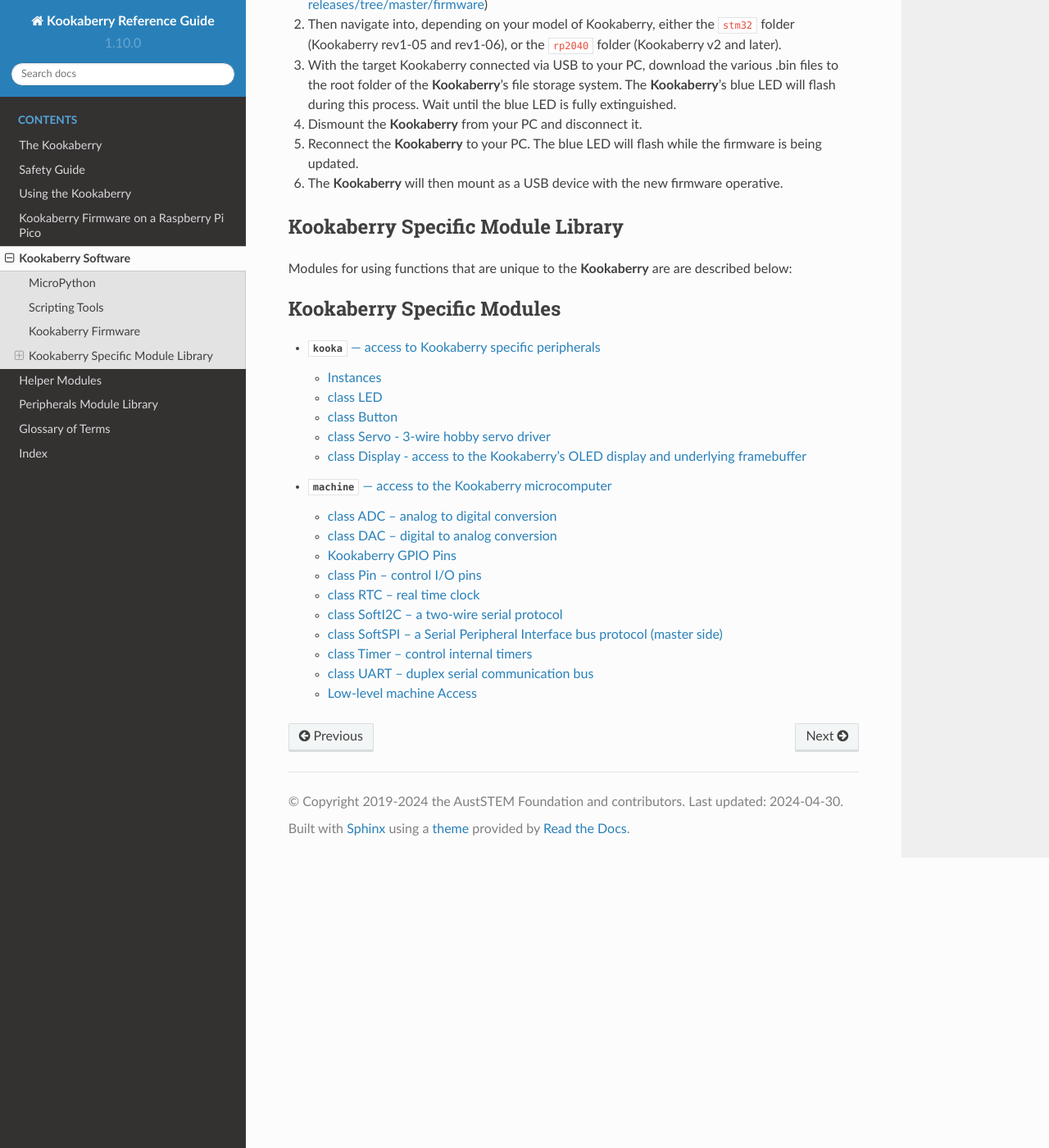
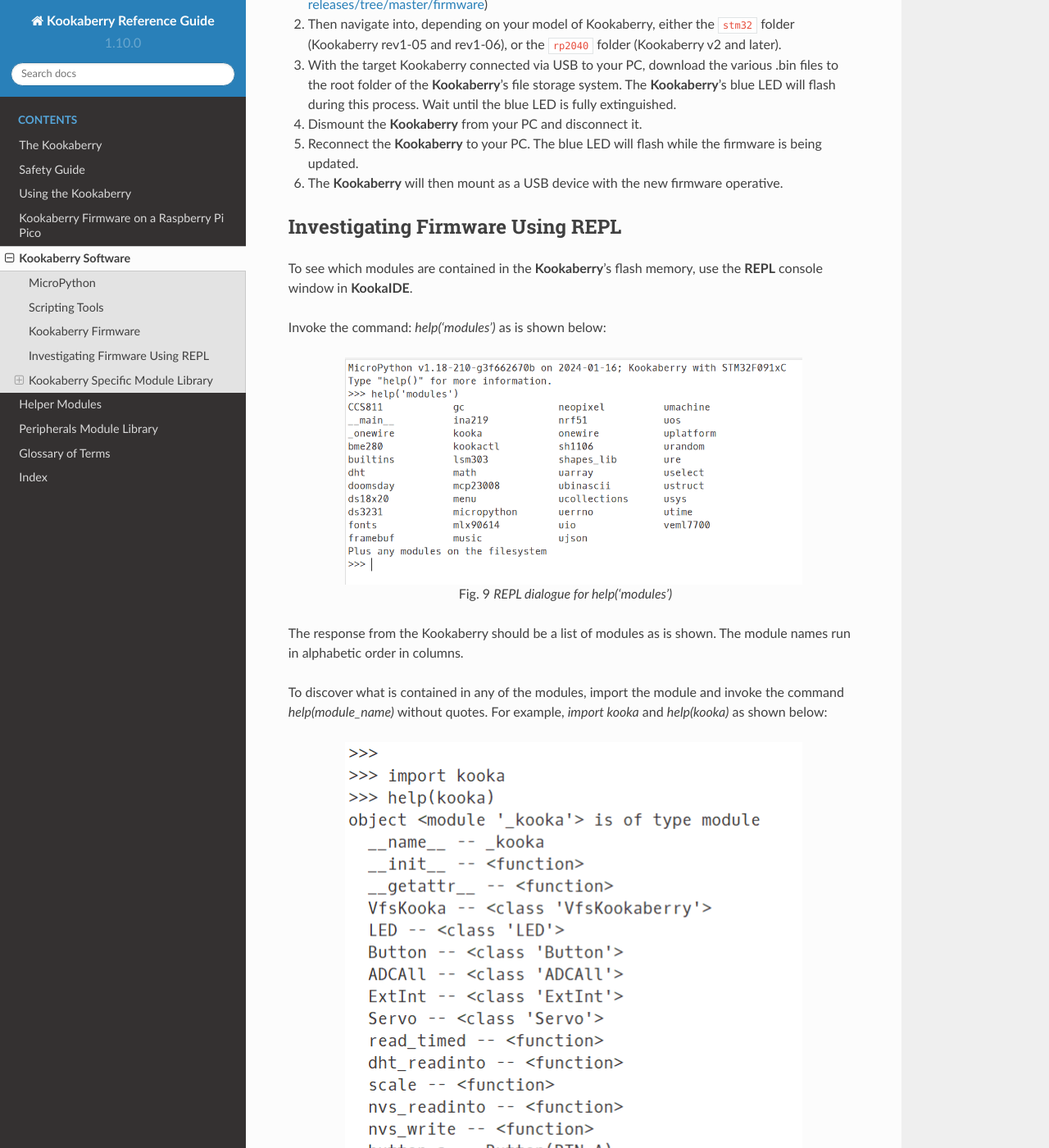
Before and after one commit to TDStrasser/Kookaberry-Reference-Guide, a Sphinx documentation site: the page built from docs/source/software.rst, in a window 1280 px wide and 1400 px high, scrolled down 2651 px. Shown: the whole window at 82% size. Built offline with Sphinx 7.4.7 and the Read the Docs theme 2.0.0, drawn with Linux system fonts in a browser that asks for light colours; some of the changed text lies outside the part shown.

Commit message:
Added description of using REPL to investigate firmware modules

```diff
--- a/docs/source/conf.py
+++ b/docs/source/conf.py
@@ -10,9 +10,9 @@
 rights_holders = 'the AustSTEM Foundation and contributors'
 copyright = f"2019-{now.year} {rights_holders}. Last updated: {today}"
 
-author = 'Julian Dinsdale and Tony Strasser'
+author = 'Tony Strasser'
 
-release = '0.1'
+release = '1.10.0'
 version = '1.10.0'
 
 numfig = True # Automatically number figures, code blocks and tables
--- a/docs/source/software.rst
+++ b/docs/source/software.rst
@@ -86,6 +86,43 @@
 5. Reconnect the **Kookaberry** to your PC.  The blue LED will flash while the firmware is being updated.
 6. The **Kookaberry** will then mount as a USB device with the new firmware operative.
 
+Investigating Firmware Using REPL
+---------------------------------
+
+To see which modules are contained in the **Kookaberry**'s flash memory, use the **REPL** console window in **KookaIDE**.
+
+Invoke the command: *help(‘modules’)* as is shown below:
+
+.. figure:: images/REPL_help_modules.png
+   :width: 80%
+   :align: center
+
+   REPL dialogue for help('modules')
+
+
+The response from the Kookaberry should be a list of modules as is shown.
+The module names run in alphabetic order in columns.
+
+To discover what is contained in any of the modules, import the module and invoke the command *help(module_name)* without quotes.
+For example, *import kooka* and *help(kooka)* as shown below:
+
+.. figure:: images/REPL_help_kooka.png
+   :width: 80%
+   :align: center
+
+   REPL dialogue for help(kooka)
+
+To investigate the object at a deeper level, say the class LED, invoke *help(kooka.LED)* using a dot (``.``)
+to define the hierarchical order of *module.item.subitem* etc.
+
+.. figure:: images/REPL_help_kooka_LED.png
+   :width: 40%
+   :align: center
+
+   REPL dialogue for help(kooka.LED)
+
+Each of the modules frozen into the Kookaberry’s flash memory are described in the following sections.
+
 Kookaberry Specific Module Library
 ----------------------------------
 
```
Also changed, not shown: docs/source/images/REPL_help_kooka.png (added), docs/source/images/REPL_help_kooka_LED.png (added), docs/source/images/REPL_help_modules.png (added).
